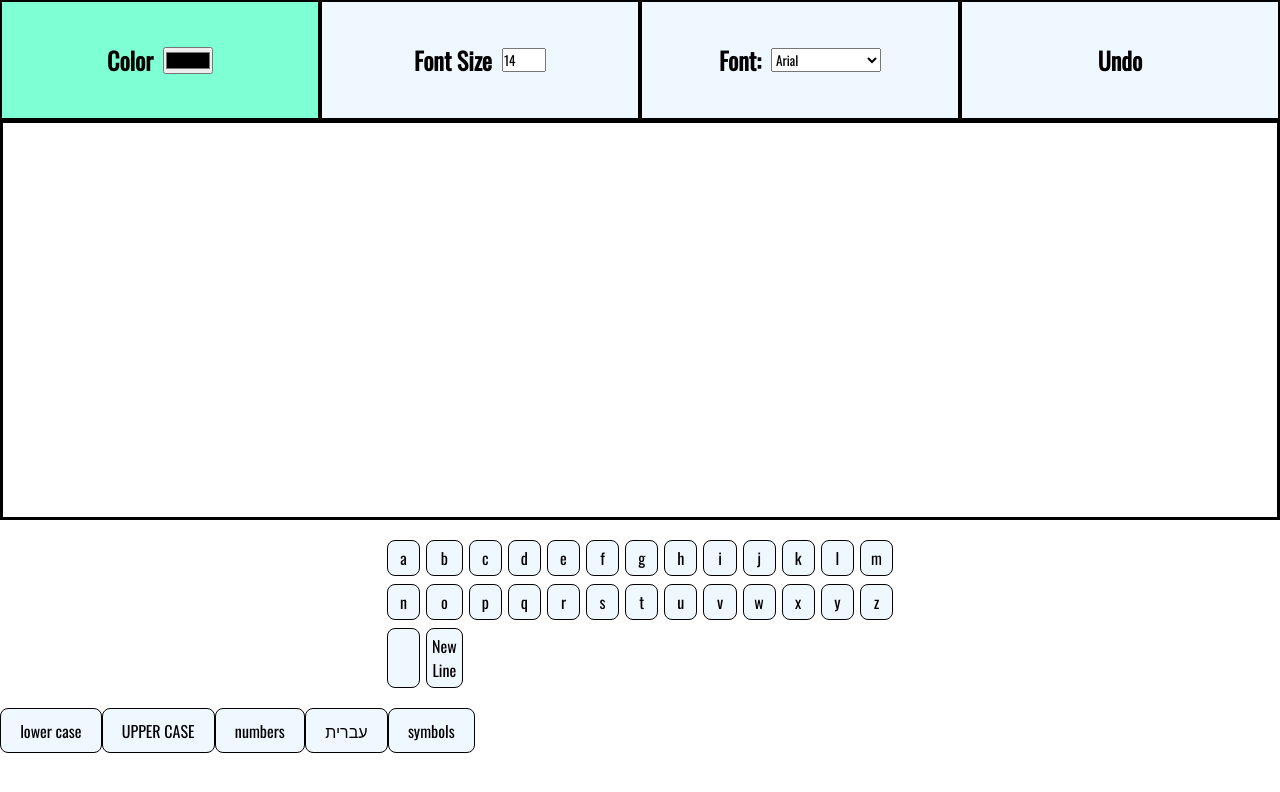
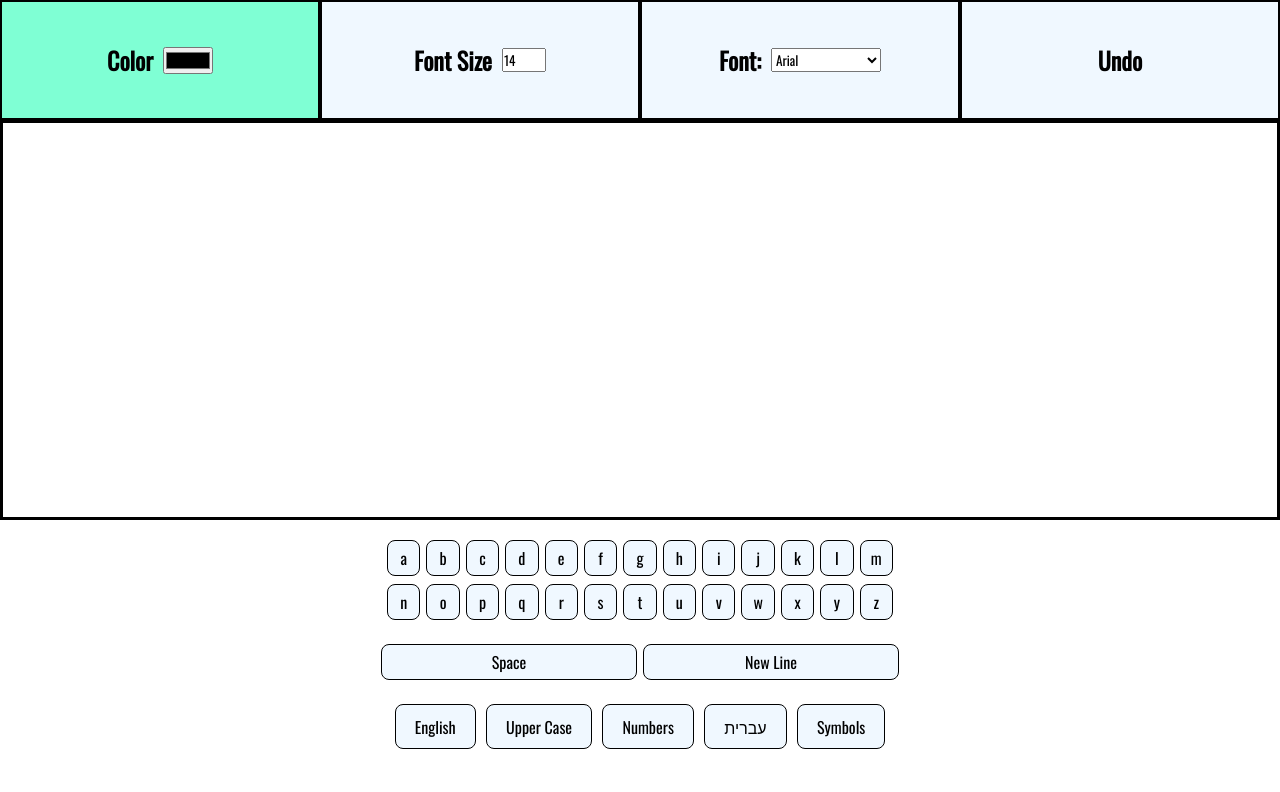
Before and after one commit to EyalPaz-700/basic-react-text-editor, a React (Vite) app: page / in a window 1280 px wide. Shown: the top 792 px of the page. Built offline with nearby package versions, Linux system fonts and the light colour scheme.

Commit message:
bug fixes and styles

```diff
--- a/src/App.css
+++ b/src/App.css
@@ -1,3 +1,8 @@
+* {
+  box-sizing: border-box;
+  padding: 0%;
+  margin: 0%;
+}
 button {
   border-radius: 8px;
   border: 1px solid black;
@@ -52,3 +57,25 @@ button:focus-visible {
   grid-row-start: 6;
   grid-column: 1 / -1;
 }
+
+.keyboard-buttons {
+  display: flex;
+  justify-content: center;
+  column-gap: 10px;
+  }
+
+.specialKeys {
+  width : 100%;
+  display: flex;
+  flex-direction: row;
+  justify-content: center;
+  margin-bottom: 20px;
+ }
+
+ .specialKeys .key{
+  width : 20vw;
+ }
+ span{
+  display: inline-block;
+  min-width: 2px;
+ }
--- a/src/App.jsx
+++ b/src/App.jsx
@@ -14,7 +14,6 @@ function App() {
     fontSize: fontSize,
     font: font,
   };
-  console.log("char settings:");
   function addCharToText(char) {
     obj.content = char;
     setText((prev) => {
--- a/src/components/Char.jsx
+++ b/src/components/Char.jsx
@@ -3,8 +3,8 @@ import React from "react";
 export default function Char({ color, content, font, fontSize }) {
   const charStyle = {
     color: color,
+    fontSize: fontSize + "px",
     fontFamily: font,
-    fontSize: fontSize,
   };
   return <span style={charStyle}>{content}</span>;
 }
--- a/src/components/TextArea.jsx
+++ b/src/components/TextArea.jsx
@@ -5,9 +5,20 @@ export default function TextArea({ chars }) {
   return (
     <div className="text-area">
       {chars.map((char, index) => {
-        return char.content === "New Line" ? (
-          <br />
-        ) : (
+        if (char.content === "New Line") {
+          return <br key={index} />;
+        } else if (char.content === "Space") {
+          return (
+            <Char
+              key={index}
+              content={" "}
+              font={char.font}
+              fontSize={char.fontSize}
+              color={char.color}
+            />
+          );
+        } else {
+          return (
             <Char
               key={index}
               content={char.content}
@@ -16,6 +27,7 @@ export default function TextArea({ chars }) {
               color={char.color}
             />
           );
+        }
       })}
     </div>
   );
--- a/src/components/keyboard.jsx
+++ b/src/components/keyboard.jsx
@@ -10,29 +10,14 @@ import {
 
 function Keyboard({ addCharToText }) {
   const [keyboardArr, setKeyboardArr] = useState(enLetters);
+  const layouts = {
+    English: enLetters,
+    "Upper Case": enUperCaseLetters,
+    Numbers: numbers,
+    עברית: heLetters,
+    Symbols: symbols,
+  };
 
-  function changeKeyboardContent(type) {
-    switch (type) {
-      case 0:
-        setKeyboardArr(enLetters);
-        break;
-      case 1:
-        setKeyboardArr(enUperCaseLetters);
-        break;
-      case 2:
-        setKeyboardArr(numbers);
-        break;
-      case 3:
-        setKeyboardArr(heLetters);
-        break;
-      case 4:
-        setKeyboardArr(symbols);
-        break;
-      default:
-        setKeyboardArr([]);
-    }
-  }
-  console.log(keyboardArr);
   return (
     <div>
       <div className="keyboard-container">
@@ -43,45 +28,25 @@ function Keyboard({ addCharToText }) {
             handleKeyPress={addCharToText}
           />
         ))}
-        <Key content=" " handleKeyPress={addCharToText} />
+      </div>
+      <div className="specialKeys">
+        <Key content="Space" handleKeyPress={addCharToText} />
         <Key content="New Line" handleKeyPress={addCharToText} />
       </div>
-      <div>
-        <button
-          onClick={() => {
-            changeKeyboardContent(0);
-          }}
-        >
-          lower case
-        </button>
-        <button
-          onClick={() => {
-            changeKeyboardContent(1);
-          }}
-        >
-          UPPER CASE
-        </button>
-        <button
-          onClick={() => {
-            changeKeyboardContent(2);
-          }}
-        >
-          numbers
-        </button>
-        <button
-          onClick={() => {
-            changeKeyboardContent(3);
-          }}
-        >
-          עברית
-        </button>
-        <button
-          onClick={() => {
-            changeKeyboardContent(4);
-          }}
-        >
-          symbols
-        </button>
+
+      <div className="keyboard-buttons">
+        {Object.entries(layouts).map(([layoutName, layout]) => {
+          return (
+            <button
+              key={layoutName}
+              onClick={() => {
+                setKeyboardArr(layout);
+              }}
+            >
+              {layoutName}
+            </button>
+          );
+        })}
       </div>
     </div>
   );
```
Lines whose indentation alone changed are shown as unchanged.
